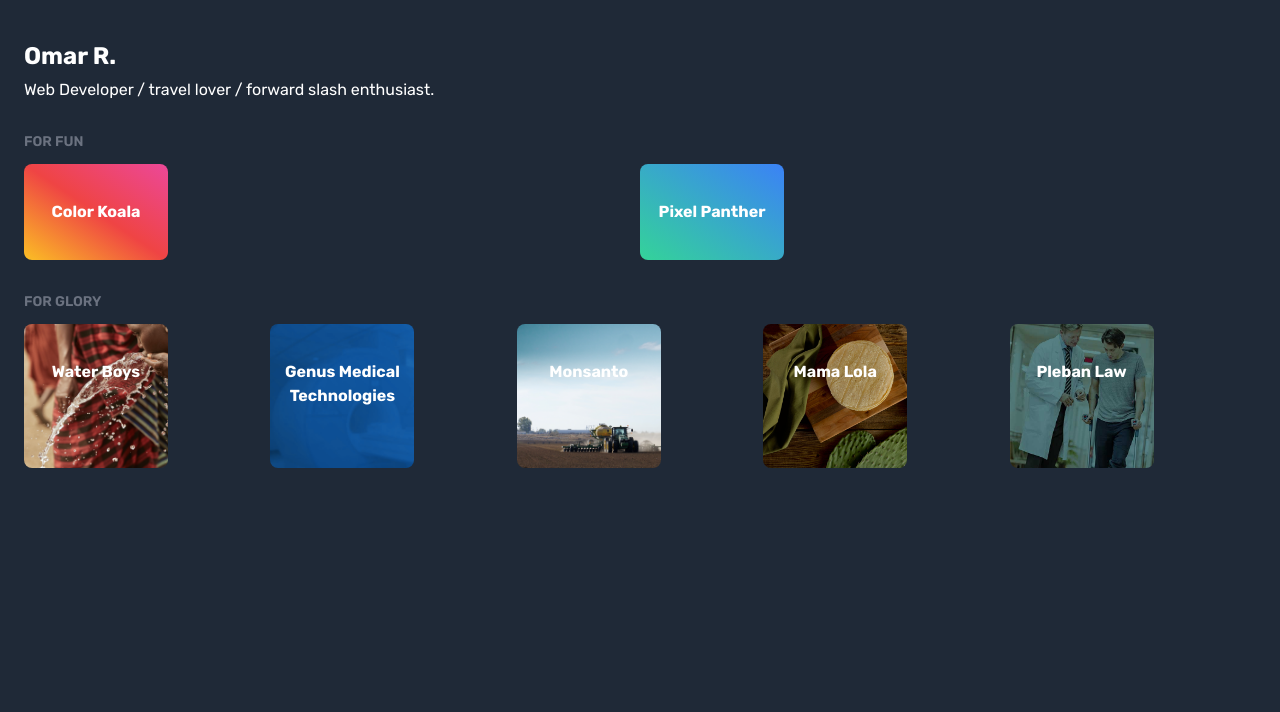
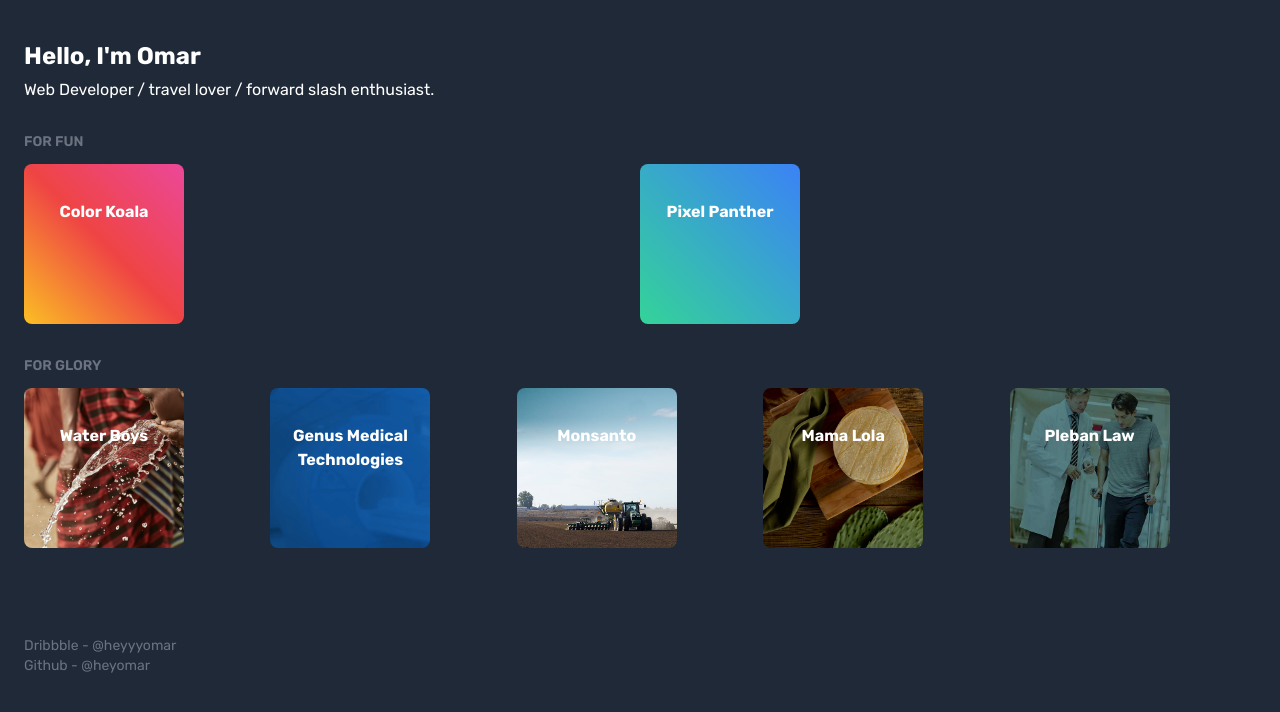
Before and after one commit to heyomar/hyperbolic, a website built with Parcel: page app/index.html in a window 1280 px wide. Built offline with nearby package versions, Linux system fonts and the light colour scheme.

Commit message:
add social links and some tweaks

```diff
--- a/app/index.html
+++ b/app/index.html
@@ -10,7 +10,7 @@
 		<main>
 			<section class="container mx-auto p-6 mt-4">
 				<div class="mb-8">
-					<h1 class="font-bold text-2xl text-white mb-2">Omar R.</h1>
+					<h1 class="font-bold text-2xl text-white mb-2">Hello, I'm Omar</h1>
 					<p class="leading-5 text-white">
 						Web Developer / travel lover / forward slash enthusiast.
 					</p>
@@ -20,7 +20,7 @@
 					class="font-bold gap-x-0 gap-y-8 grid grid-cols-2 lg:grid-cols-2 md:grid-cols-2 text-center text-white mb-8"
 				>
 					<li
-						class="bg-gradient-to-tr cursor-pointer duration-300 ease-in-out from-yellow-400 hover:scale-100 hover:shadow-2xl pt-9 rounded-lg to-pink-500 transform transition via-red-500 h-24 w-36 sm:hover:scale-110"
+						class="bg-gradient-to-tr cursor-pointer duration-300 ease-in-out from-yellow-400 hover:scale-100 hover:shadow-2xl pt-9 rounded-lg to-pink-500 transform transition via-red-500 h-24 w-36 sm:w-40 sm:h-40 sm:hover:scale-110"
 					>
 						<a
 							class="h-full inline-block text-center"
@@ -30,7 +30,7 @@
 						>
 					</li>
 					<li
-						class="bg-gradient-to-tr cursor-pointer duration-300 ease-in-out from-green-400 hover:scale-100 hover:shadow-2xl pt-9 rounded-lg to-blue-500 transform transition h-24 w-36 sm:hover:scale-110"
+						class="bg-gradient-to-tr cursor-pointer duration-300 ease-in-out from-green-400 hover:scale-100 hover:shadow-2xl pt-9 rounded-lg to-blue-500 transform transition h-24 w-36 sm:w-40 sm:h-40 sm:hover:scale-110"
 					>
 						<a
 							class="h-full inline-block text-center"
@@ -46,7 +46,7 @@
 					class="font-bold gap-x-0 gap-y-8 grid grid-cols-2 lg:grid-cols-5 md:grid-cols-4 text-center text-white"
 				>
 					<li
-						class="bg-cover bg-no-repeat bg-waterboys cursor-pointer duration-300 ease-in-out h-36 hover:scale-100 hover:shadow-2xl pt-9 rounded-lg transform transition w-36 sm:hover:scale-110"
+						class="bg-cover bg-no-repeat bg-waterboys cursor-pointer duration-300 ease-in-out h-36 hover:scale-100 hover:shadow-2xl pt-9 rounded-lg transform transition w-36 sm:w-40 sm:h-40 sm:hover:scale-110"
 					>
 						<a
 							class="h-full inline-block text-center"
@@ -56,7 +56,7 @@
 						>
 					</li>
 					<li
-						class="bg-cover bg-genusmedical bg-no-repeat cursor-pointer duration-300 ease-in-out h-36 hover:scale-100 hover:shadow-2xl pt-9 rounded-lg transform transition w-36 sm:hover:scale-110"
+						class="bg-cover bg-genusmedical bg-no-repeat cursor-pointer duration-300 ease-in-out h-36 hover:scale-100 hover:shadow-2xl pt-9 rounded-lg transform transition w-36 sm:w-40 sm:h-40 sm:hover:scale-110"
 					>
 						<a
 							class="h-full inline-block text-center"
@@ -67,7 +67,7 @@
 						>
 					</li>
 					<li
-						class="bg-cover bg-monsanto bg-no-repeat cursor-pointer duration-300 ease-in-out h-36 hover:scale-100 hover:shadow-2xl pt-9 rounded-lg transform transition w-36 sm:hover:scale-110"
+						class="bg-cover bg-monsanto bg-no-repeat cursor-pointer duration-300 ease-in-out h-36 hover:scale-100 hover:shadow-2xl pt-9 rounded-lg transform transition w-36 sm:w-40 sm:h-40 sm:hover:scale-110"
 					>
 						<a
 							class="h-full inline-block text-center"
@@ -77,7 +77,7 @@
 						>
 					</li>
 					<li
-						class="bg-cover bg-mamalola bg-no-repeat cursor-pointer duration-300 ease-in-out h-36 hover:scale-100 hover:shadow-2xl pt-9 rounded-lg transform transition w-36 sm:hover:scale-110"
+						class="bg-cover bg-mamalola bg-no-repeat cursor-pointer duration-300 ease-in-out h-36 hover:scale-100 hover:shadow-2xl pt-9 rounded-lg transform transition w-36 sm:w-40 sm:h-40 sm:hover:scale-110"
 					>
 						<a
 							class="h-full inline-block text-center"
@@ -87,7 +87,7 @@
 						>
 					</li>
 					<li
-						class="bg-cover bg-no-repeat bg-plebanlaw cursor-pointer duration-300 ease-in-out h-36 hover:scale-100 hover:shadow-2xl pt-9 rounded-lg transform transition w-36 sm:hover:scale-110"
+						class="bg-cover bg-no-repeat bg-plebanlaw cursor-pointer duration-300 ease-in-out h-36 hover:scale-100 hover:shadow-2xl pt-9 rounded-lg transform transition w-36 sm:w-40 sm:h-40 sm:hover:scale-110"
 					>
 						<a
 							class="h-full inline-block text-center"
@@ -99,5 +99,9 @@
 				</ul>
 			</section>
 		</main>
+		<footer class="container mx-auto p-6 mt-10 text-gray-500 text-sm">
+			<a href="#">Dribbble - @heyyyomar</a><br />
+			<a href="#">Github - @heyomar</a>
+		</footer>
 	</body>
 </html>
```
